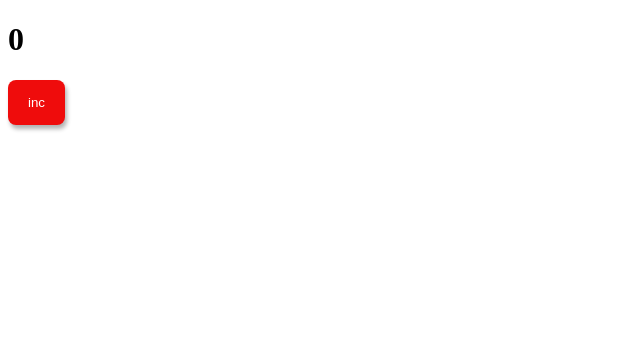
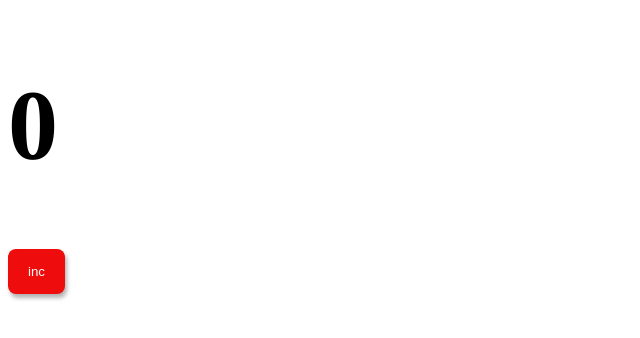
Before and after one commit to romanbarinov84/Webpack-project-ulbi-, a React app: page / in a window 1280 px wide. Shown: the top 338 px of the page, without its empty margins (0-640 px from the left). Built offline with nearby package versions, Linux system fonts and the light colour scheme.

Commit message:
5/11 start ROUTING

```diff
--- a/src/components/App.module.scss
+++ b/src/components/App.module.scss
@@ -13,3 +13,7 @@
 .button:hover{
   background-color: red;
 }
+
+.value{
+  font-size: 100px;
+}
--- a/src/components/App.tsx
+++ b/src/components/App.tsx
@@ -13,7 +13,7 @@
 
   return (
     <div>
-      <h1>{count}</h1>
+      <h1 className={classes.value}>{count}</h1>
       <button className={classes.button}onClick={increment}><span>
                 inc
             </span></button>
```
Also changed, not shown: 1 other file (tests, documents, lock files or other folders).
